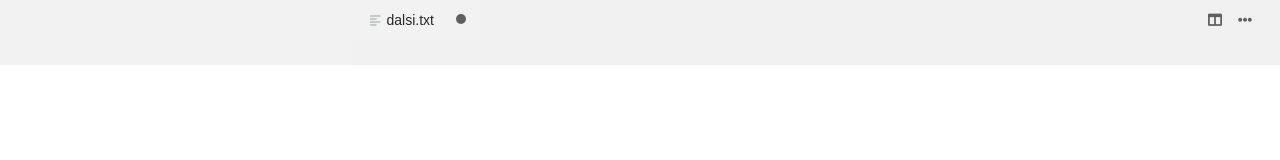
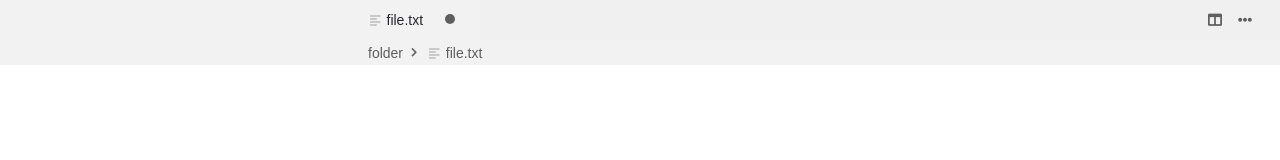
Before and after one commit to ilya-zhidkov/vsclone, a plain HTML site: page public/index.html in a window 1280 px wide. Drawn offline with Linux system fonts and the light colour scheme; a web font is replaced by a local one.

Commit message:
Add navigation breadcrumb

```diff
--- a/public/css/index.css
+++ b/public/css/index.css
@@ -94,3 +94,31 @@ main > div.grid > nav > ul.settings {
 main > div.grid > nav > ul.settings > li {
     padding: 0 0.5rem;
 }
+
+main > div.grid > nav > ul.breadcrumb {
+    height: 25px;
+    justify-content: flex-start;
+    overflow-x: scroll;
+    background-color: var(--background-color);
+}
+
+main > div.grid > nav > ul.breadcrumb > li {
+    padding-left: 12px;
+}
+
+main > div.grid > nav > ul.breadcrumb > li > a:hover {
+    color: var(--color-active-text);
+}
+
+main > div.grid > nav > ul.breadcrumb > li > i {
+    font-size: var(--font-size-small);
+    padding-left: 6px;
+}
+
+main > div.grid > nav > ul.breadcrumb > li:not(:last-child)::after {
+    content: "\f054";
+    font-family: "Font Awesome 5 Free";
+    font-weight: bold;
+    font-size: var(--font-size-tiny);
+    padding-left: 8px;
+}
--- a/public/index.html
+++ b/public/index.html
@@ -25,7 +25,7 @@
                 <nav>
                     <ul class="row tabs">
                         <li class="row active indicator">
-                            <i class="fas fa-align-right icon"></i> <span class="file-name">dalsi.txt</span>
+                            <i class="fas fa-align-right icon"></i> <span class="file-name">file.txt</span>
                         </li>
                     </ul>
 
@@ -33,6 +33,11 @@
                         <li><i class="fas fa-columns"></i></li>
                         <li><i class="fas fa-ellipsis-h"></i></li>
                     </ul>
+
+                    <ul class="row breadcrumb">
+                        <li class="row"><i class="icon"></i> <a href="#">folder</a></li>
+                        <li class="row"><i class="fas fa-align-right icon"></i> <a href="#">file.txt</a href="#"></li>
+                    </ul>
                 </nav>
             </div>
         </main>
```
